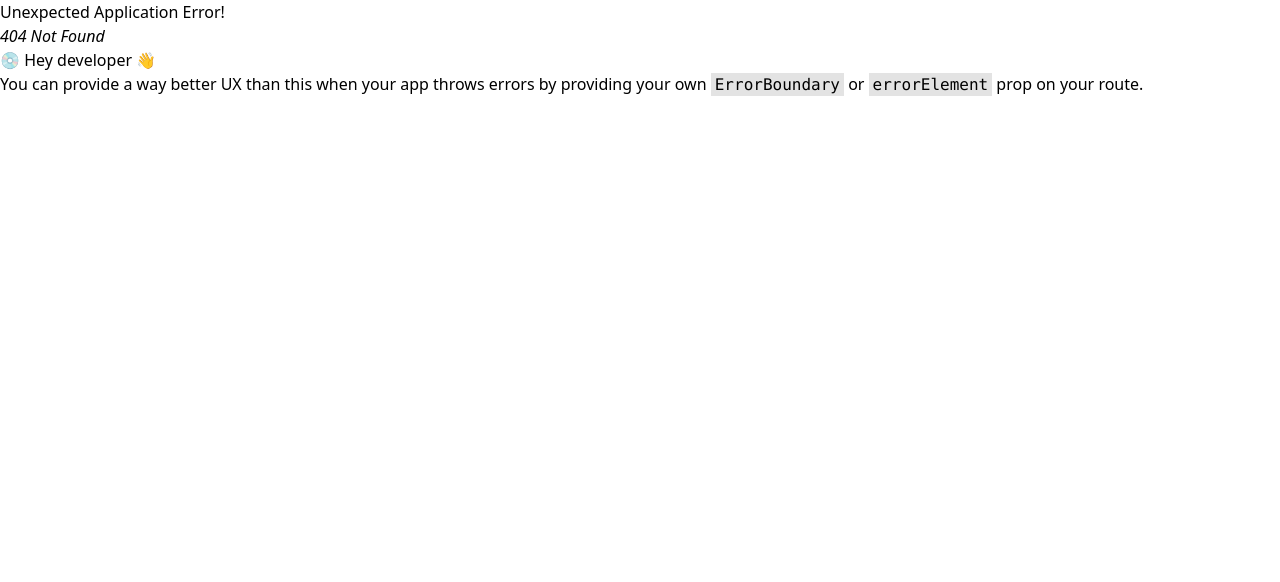
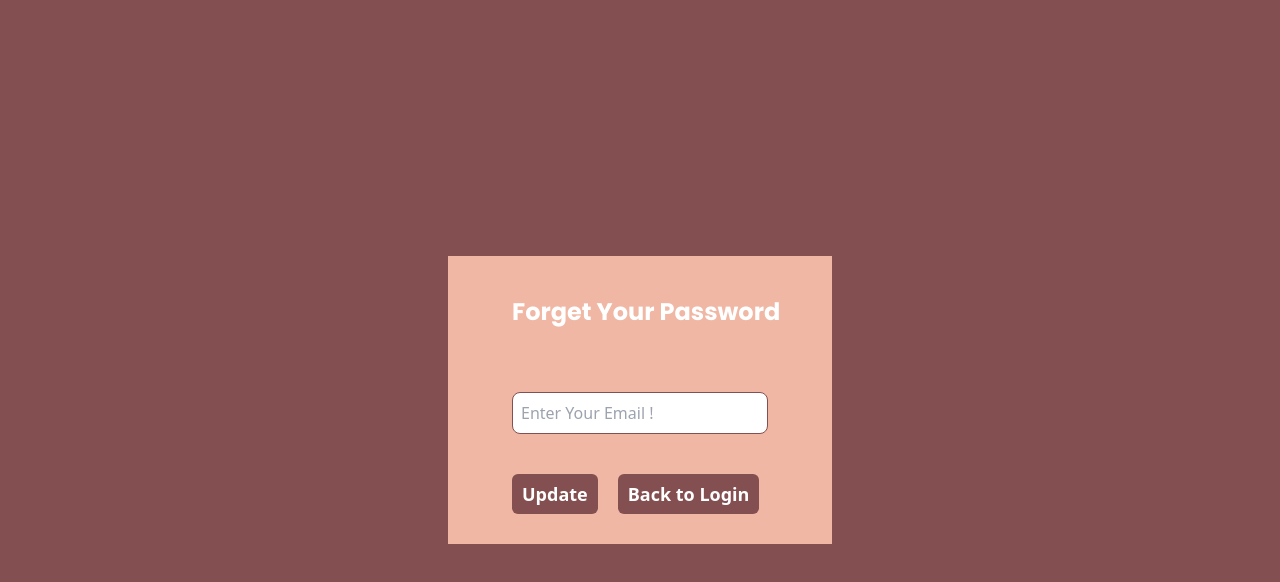
Before and after one commit to shefai-tur/Chatting-app, a React (Create React App) app: page /forgetpassword in a window 1280 px wide. Before the commit this address had no page. Shown: the top 582 px of the page. Built offline with nearby package versions, Linux system fonts and the light colour scheme.

Commit message:
Reset Password
update Forget Password

```diff
--- /dev/null
+++ b/src/componets/Forgetpassword.js
@@ -0,0 +1,53 @@
+import React, { useState } from "react";
+import { Link, useNavigate } from "react-router-dom";
+import { getAuth, sendPasswordResetEmail } from "firebase/auth";
+import { ToastContainer, toast } from "react-toastify";
+import "react-toastify/dist/ReactToastify.css";
+const Forgetpassword = () => {
+    let [email,setEmail] = useState('')
+    let navigate = useNavigate()
+    const auth = getAuth();
+
+    let handelupdate =()=>{
+      sendPasswordResetEmail(auth, email)
+  .then(() => {
+    toast("Go to Email Reset your Password");
+    setTimeout(()=>{
+      navigate("/login")
+    },4000)
+
+  })
+  .catch((error) => {
+    const errorCode = error.code;
+    if (errorCode.includes("auth/user-not-found")) {
+      toast("Email Not Registar");
+    }
+  });
+    }
+  return (
+    <div className="bg-primary w-full h-screen flex justify-center items-center ">
+      <ToastContainer />
+      <div className="bg-page h-72 w-96 mx-auto">
+        <h1 className="text-white text-2xl font-bold font-pop ml-16 pt-10">
+          Forget Your Password
+        </h1>
+        <input
+        onChange={(e)=>setEmail(e.target.value)}
+          className="mt-16 w-64 ml-16 p-2  rounded-lg border border-primary"
+          type="email"
+          placeholder="Enter Your Email !"
+        />
+        <div className="pt-10 ml-16">
+          <button onClick={handelupdate} className="bg-primary hover:bg-white hover:text-primary duration-75 px-2.5 py-1.5 rounded-md text-white text-lg font-bold ">
+            Update
+          </button>
+          <button className="bg-primary hover:bg-white hover:text-primary px-2.5 py-1.5 rounded-md text-white text-lg font-bold  ml-5">
+            <Link to="/login">Back to Login</Link>
+          </button>
+        </div>
+      </div>
+    </div>
+  );
+};
+
+export default Forgetpassword;
--- /dev/null
+++ b/src/componets/Message.js
@@ -0,0 +1,28 @@
+import React from 'react'
+import Friendrequest from './Friendrequest'
+import Groupsrequest from './Groupsrequest'
+import Search from './Search'
+import Sidbar from './Sidbar'
+
+const Message = () => {
+  return (
+    <div className='bg-page'>
+    <div className="flex p-6 gap-x-11	">
+    <div className="w-[186px]">
+        <Sidbar/>
+    </div>
+    <div className="w-[573px]">
+     <Search/>
+     <Groupsrequest/>
+     <Friendrequest/>
+    </div>
+    <div className="w-[980px]">
+     shefaitur rahman
+    </div>
+    </div>
+
+</div>
+  )
+}
+
+export default Message
--- a/src/pages/Login/index.js
+++ b/src/pages/Login/index.js
@@ -49,7 +49,6 @@ const Login = () => {
       })
       .catch((error) => {
         const errorCode = error.code;
-        console.log(errorCode, "..errorcode");
         if (errorCode.includes("auth/wrong-password")) {
           setErrPassword("password Not Correct");
         }
@@ -157,7 +156,7 @@ const Login = () => {
             </span>
           </p>
           <p className="mt-2 ml-28 text-sm font-nuni font-bold text-primary">
-            Forget Password
+           <Link to="/forgetpassword">Forget Password</Link>
           </p>
         </div>
       </div>
```
Also changed, not shown: src/componets/Sidbar.js (+1 -1 lines), src/index.js (+10 -0 lines).
